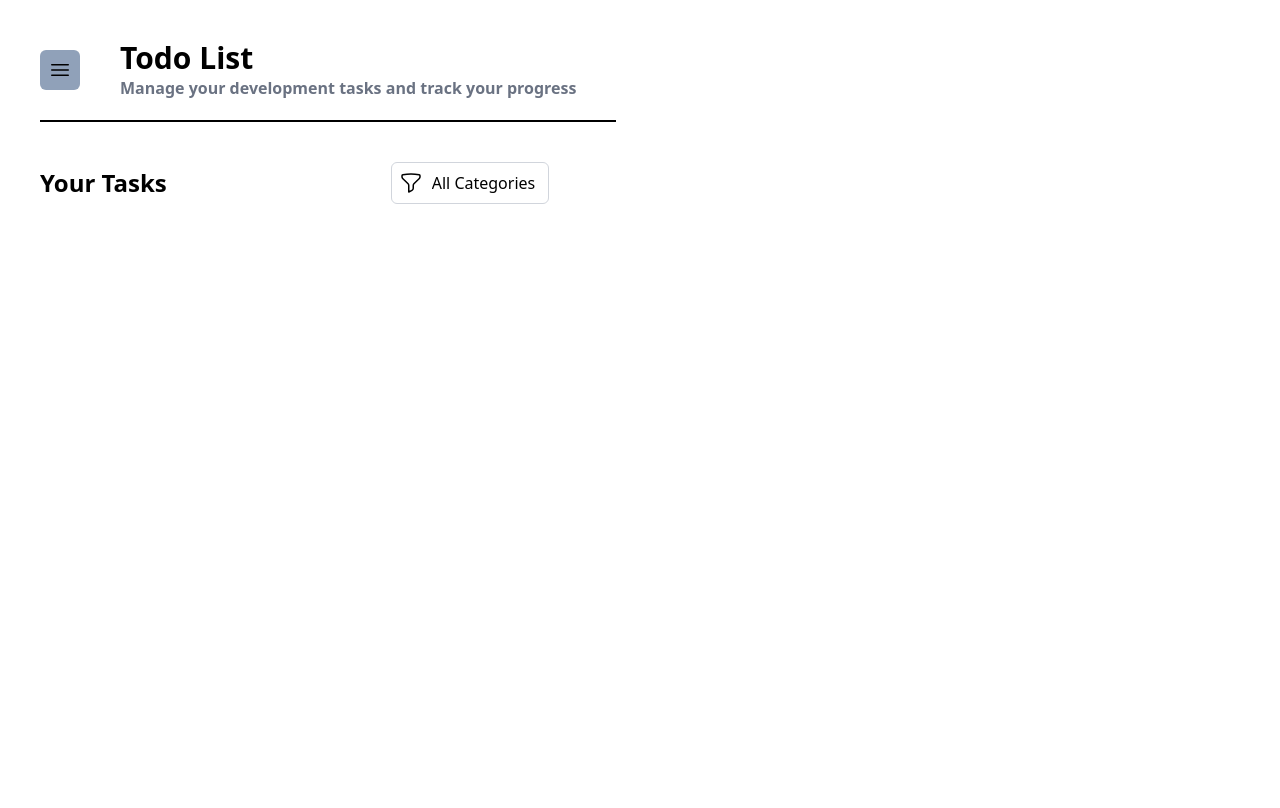
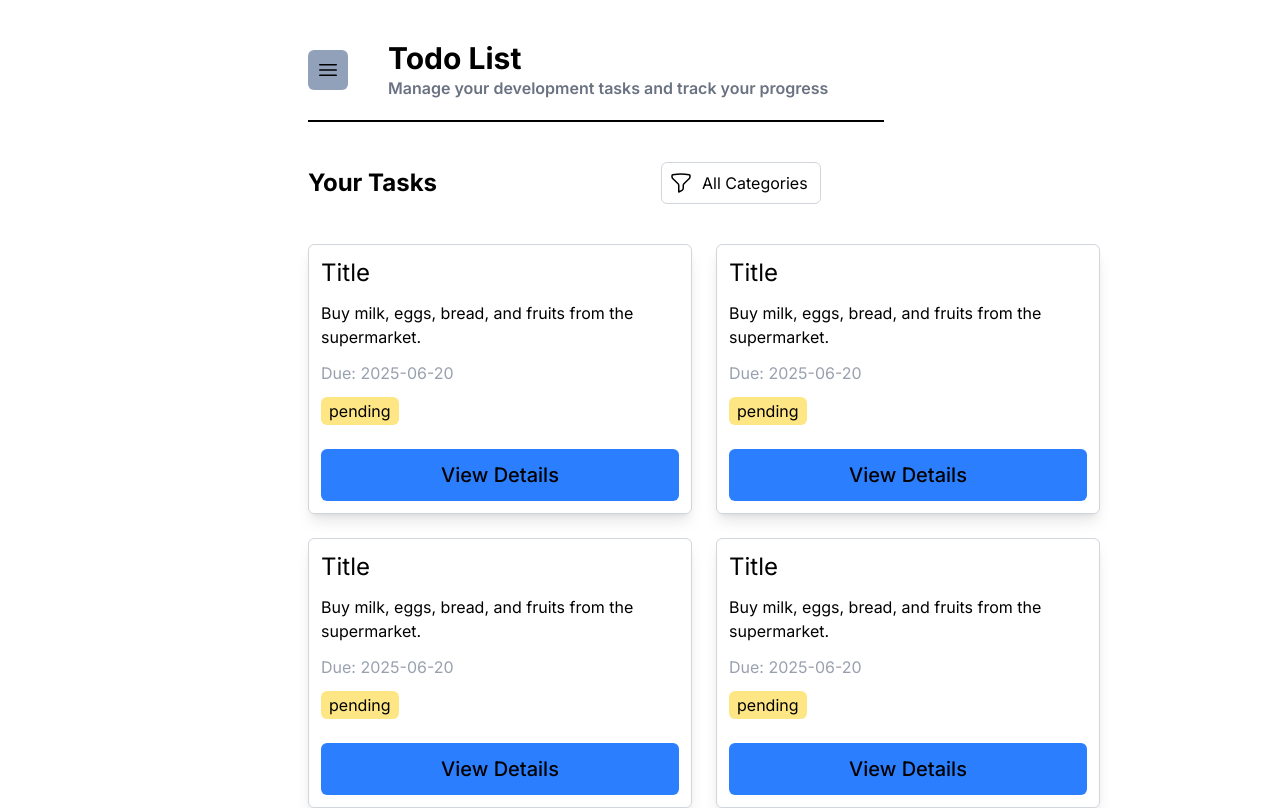
Before and after one commit to aryansaud-80/Developer-dashboard, a React (Vite) app in the folder frontend/: page / in a window 1280 px wide. Shown: the top 808 px of the page. Built offline with nearby package versions, Linux system fonts and the light colour scheme.

Commit message:
Created a card for todo

```diff
--- a/frontend/src/App.jsx
+++ b/frontend/src/App.jsx
@@ -2,7 +2,8 @@ import Todo from './components/todo/Todo';
 
 const App = () => {
   return (
-    <div>
+    <div className='flex gap-3'>
+      <div className='min-w-64'></div>
       <Todo />
     </div>
   );
--- a/frontend/src/components/todo/Todo.jsx
+++ b/frontend/src/components/todo/Todo.jsx
@@ -1,5 +1,6 @@
 import BarIcon from '../../assets/icons/BarIcon';
 import FunnelIcon from '../../assets/icons/FunnelIcon';
+import TodoCard from './TodoCard';
 
 const Todo = () => {
   return (
@@ -39,8 +40,10 @@ const Todo = () => {
         </div>
       </div>
 
-      <div className=''>
-
+      <div className='grid grid-cols-2 gap-6'>
+        {[1, 2, 3, 4, 5, 6].map((todo) => {
+          return <TodoCard key={todo} />;
+        })}
       </div>
     </section>
   );
--- /dev/null
+++ b/frontend/src/components/todo/TodoCard.jsx
@@ -0,0 +1,19 @@
+const TodoCard = () => {
+  const html = `<div class="todo-description">Buy milk, eggs, bread, and fruits from the supermarket.</div>
+  `;
+  return (
+    <section className="flex border border-gray-300 max-w-96 p-3 shadow-lg cursor-pointer rounded-md flex-col gap-6">
+      <div className="flex flex-col gap-3">
+        <h3 className="text-2xl">Title</h3>
+        <p dangerouslySetInnerHTML={{ __html: html }}></p>
+
+        <span className=" text-gray-400">Due: 2025-06-20</span>
+
+        <span className="bg-amber-200 self-start px-2 py-0.5 rounded-md">pending</span>
+      </div>
+
+      <button className="bg-blue-500 py-3 font-medium text-xl rounded-md">View Details</button>
+    </section>
+  );
+};
+export default TodoCard;
--- a/frontend/src/components/todo/TodoList.jsx
+++ /dev/null
@@ -1,10 +0,0 @@
-const TodoList = () => {
-  return (
-    <div>
-      <div className="border border-gray-400 rounded-md">
-
-      </div>
-    </div>
-  )
-}
-export default TodoList
--- a/frontend/src/index.css
+++ b/frontend/src/index.css
@@ -1 +1,6 @@
-@import "tailwindcss";
+@import url('https://fonts.googleapis.com/css2?family=Inter:ital,opsz,wght@0,14..32,100..900;1,14..32,100..900&display=swap');
+@import 'tailwindcss';
+
+body{
+  font-family: "Inter", "sans-serif";
+}
```
